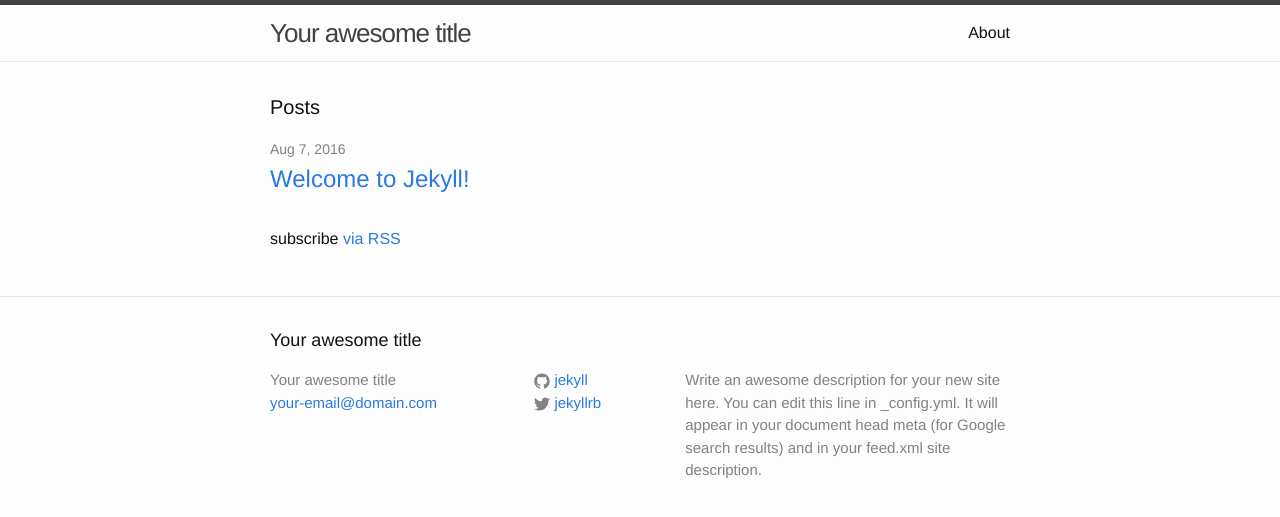
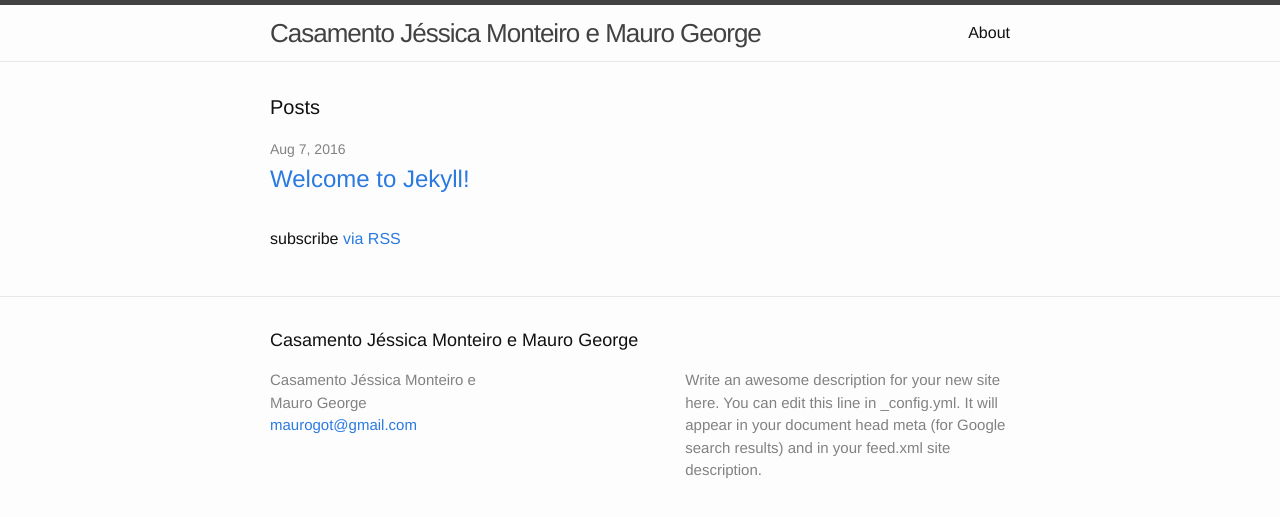
Before and after one commit to maurogeorge/casamento, a Jekyll site: the page built from index.html, in a window 1280 px wide. Shown: the top 517 px of the page. Built offline with Jekyll 4.4.1, drawn with Linux system fonts in a browser that asks for light colours.

Commit message:
Set config

```diff
--- a/_config.yml
+++ b/_config.yml
@@ -6,16 +6,16 @@
 # 'jekyll serve'. If you change this file, please restart the server process.
 
 # Site settings
-title: Your awesome title
-email: your-email@domain.com
+title: Casamento Jéssica Monteiro e Mauro George
+email: maurogot@gmail.com
 description: > # this means to ignore newlines until "baseurl:"
   Write an awesome description for your new site here. You can edit this
   line in _config.yml. It will appear in your document head meta (for
   Google search results) and in your feed.xml site description.
 baseurl: "" # the subpath of your site, e.g. /blog
-url: "http://yourdomain.com" # the base hostname & protocol for your site
-twitter_username: jekyllrb
-github_username:  jekyll
+url: "http://jessicaemauro.com.br" # the base hostname & protocol for your site
+# twitter_username: jekyllrb
+# github_username:  jekyll
 
 # Build settings
 markdown: kramdown
```
